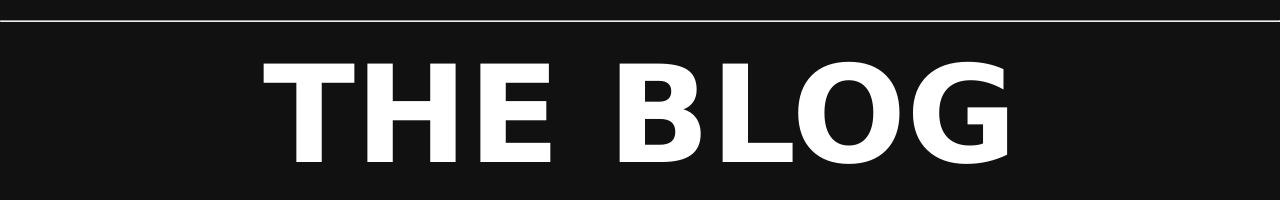
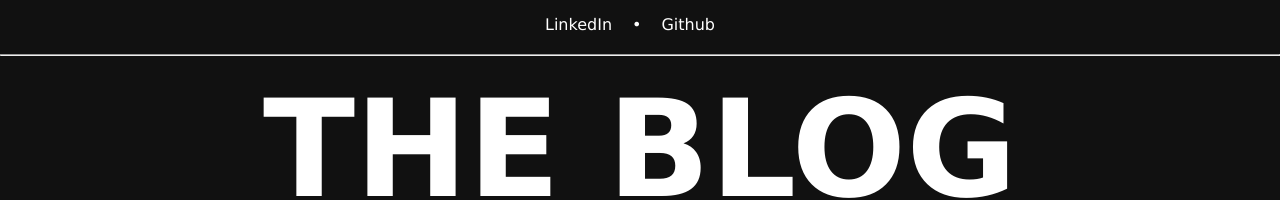
Before and after one commit to Romulo-Pinheiro/angular-geek-blog, an Angular app: page / in a window 1280 px wide. Shown: the top 200 px of the page. Built offline with nearby package versions, Linux system fonts and the light colour scheme.

Commit message:
Feat: Added header and menu-bar component

```diff
--- a/src/app/components/menu-bar/menu-bar.component.css
+++ b/src/app/components/menu-bar/menu-bar.component.css
@@ -0,0 +1,8 @@
+.container__menu-bar > ul {
+  display: flex;
+}
+
+.container__menu-bar > ul > li {
+  margin-right: 20px;
+  list-style: none;
+}
--- a/src/app/components/menu-bar/menu-bar.component.html
+++ b/src/app/components/menu-bar/menu-bar.component.html
@@ -1 +1,11 @@
-<p>menu-bar works!</p>
+<div class="container__menu-bar">
+  <ul>
+    <li>
+      <a href="https://www.linkedin.com/in/romulo-pinheiro-206b3723a/"
+        >LinkedIn</a
+      >
+    </li>
+    <li><span>•</span></li>
+    <li><a href="https://github.com/romulo-Pinheiro/">Github</a></li>
+  </ul>
+</div>
--- a/src/app/pages/home/home.component.css
+++ b/src/app/pages/home/home.component.css
@@ -3,3 +3,9 @@
   display: flex;
   justify-content: center;
 }
+
+header {
+  margin-top: 15px;
+  display: flex;
+  justify-content: center;
+}
--- a/src/app/pages/home/home.component.html
+++ b/src/app/pages/home/home.component.html
@@ -1,4 +1,8 @@
+<header>
+  <app-menu-bar></app-menu-bar>
+</header>
 <app-menu-title></app-menu-title>
+
 <div class="container__articles">
   <div class="articles__main">
     <app-big-card></app-big-card>
```
